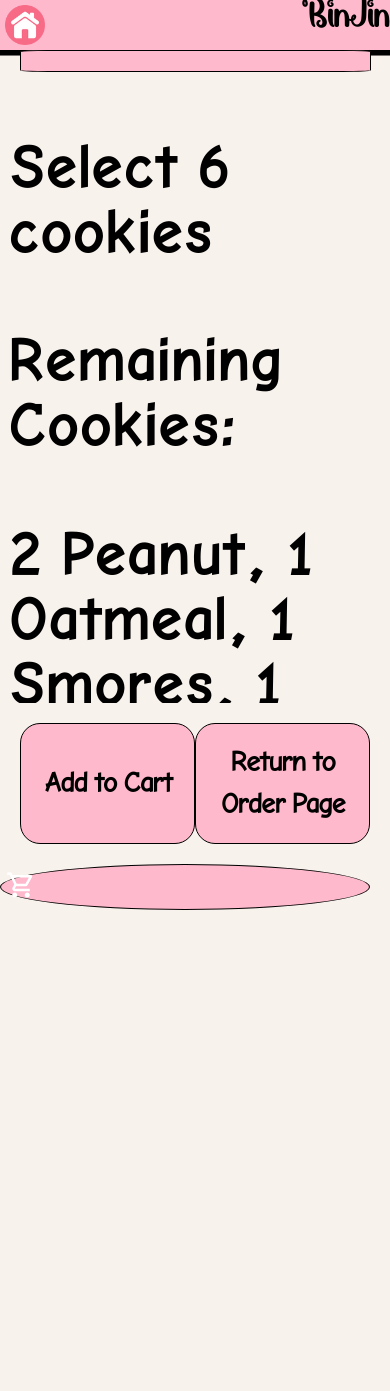
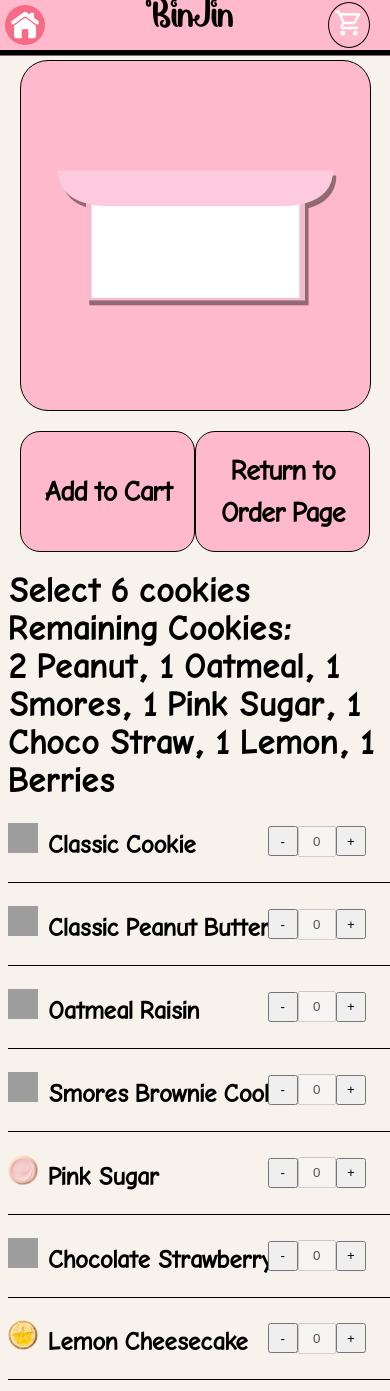
Before and after one commit to airbag-glacier/BinJin, a PHP site: page /6-pack-checkout.html in a window 390 px wide. Before the commit the page ends 910 px from the top, so only its background shows below. Run offline with PHP 8.4, Linux system fonts and the light colour scheme; data comes from the database, SQL or seed files in the repository; grey boxes are pictures that could not be loaded.

Commit message:
pack3-6-12 responsive
the new design of pack3 is applied to pack6 and 12

```diff
--- a/3-pack-checkout.html
+++ b/3-pack-checkout.html
@@ -26,7 +26,7 @@
     <div class="bodyContainer">
       <div class="leftContainer">
         <div class="container2">
-          <img class="pack3" src="images/jinBox3png.png">
+          <img class="packs" src="images/jinBox3png.png">
         </div>
         <div class="divCart">
           <div class="divAddToCart" onclick="showCart()">Add to Cart</div>
@@ -270,10 +270,6 @@
       </div>
     </div>
 
-
-
-
-
     <div class="modal-overlay" onclick="hideModal()"></div>
     <div class="modal">
       <h2>Customer Details</h2>
--- a/6-pack-checkout.html
+++ b/6-pack-checkout.html
@@ -18,22 +18,29 @@
   <body>
     <div class="container1">
       <div class="divHome">
-        <img
-          class="home"
-          src="images/home.png"
-          onclick="returnToLandingPage()"
-        />
+        <img class="home" src="images/home.png" onclick="returnToLandingPage()" />
       </div>
       <div class="divBinJin">BinJin</div>
+      <div class="cartButton" onclick="showCart1()"><img class="shoppingCart" src="images\shopping_cart_24dp_FFFFFF_FILL0_wght400_GRAD0_opsz24.svg"></div>
     </div>
+    <div class="bodyContainer">
+      <div class="leftContainer">
         <div class="container2">
-      <div class="divBoxMockup"></div>
+          <img class="packs" src="images/jinBox2png.png">
         </div>
+        <div class="divCart">
+          <div class="divAddToCart" onclick="showCart()">Add to Cart</div>
+          <div class="returnOrderNow" onclick="openPageOrderNow()">
+            Return to Order Page<a href="orderNowPage.html"></a>
+          </div>
+        </div>
+      </div>
+
       <div class="container3">
         <form>
-        <p id="nSelecCookies">Select 6 cookies</p>
-        <p id="remainingCookiesTitle">Remaining Cookies:</p>
-        <p id="remainingCookiesContent"></p>
+          <p id="nSelecCookies" class="selectCookies">Select 6 cookies</p>
+          <p id="remainingCookiesTitle" class="selectCookies">Remaining Cookies:</p>
+          <p id="remainingCookiesContent" class="selectCookies"></p>
           <div class="classic">
             <h6>
               <img class="classicIcon" src="images/classic.png" />Classic Cookie
@@ -261,12 +268,6 @@
           </div>
         </form>
       </div>
-
-    <div class="divCart">
-      <div class="divAddToCart" onclick="showCart()">Add to Cart</div>
-      <div class="returnOrderNow" onclick="openPageOrderNow()">
-        Return to Order Page<a href="orderNowPage.html"></a>
-      </div>
     </div>
 
     <div class="modal-overlay" onclick="hideModal()"></div>
@@ -315,7 +316,7 @@
       <button class="close-receipt" onclick="closeReceipt()">Close</button>
     </div>
 
-    <div class="cartButton" onclick="showCart1()"><img class="shoppingCart" src="images\shopping_cart_24dp_FFFFFF_FILL0_wght400_GRAD0_opsz24.svg"></div>
+
     <script src="./pack-checkout.js"></script>
   </body>
   </body>
--- a/checkout.css
+++ b/checkout.css
@@ -95,7 +95,7 @@ body {
   justify-content: center;
   align-items: center;
 }
-.pack3 {
+.packs {
   width: 100%;
   height: auto;
   object-fit: contain;
```
Also changed, not shown: 12-pack-checkout.html (+20 -16 lines). Lines whose indentation alone changed are shown as unchanged.
